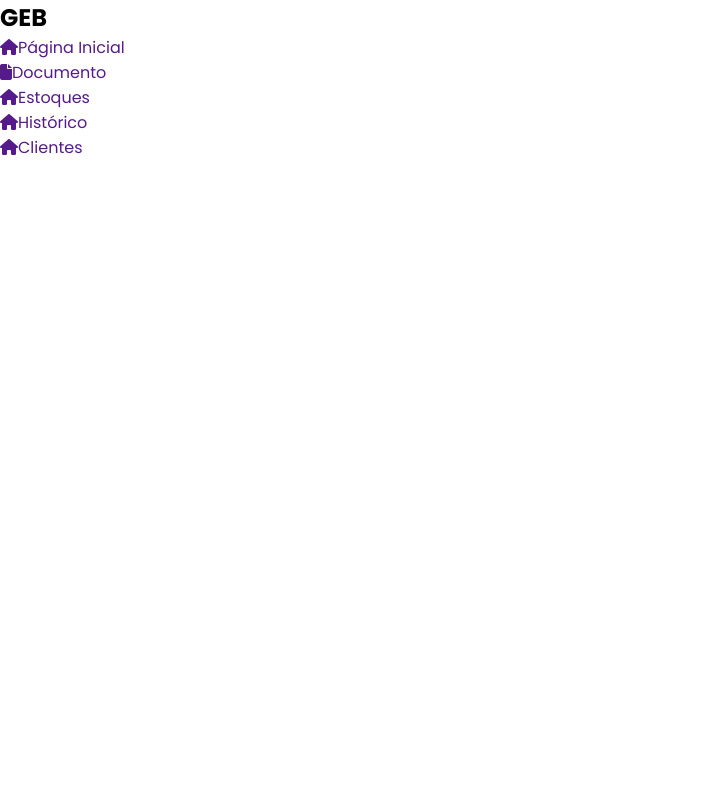
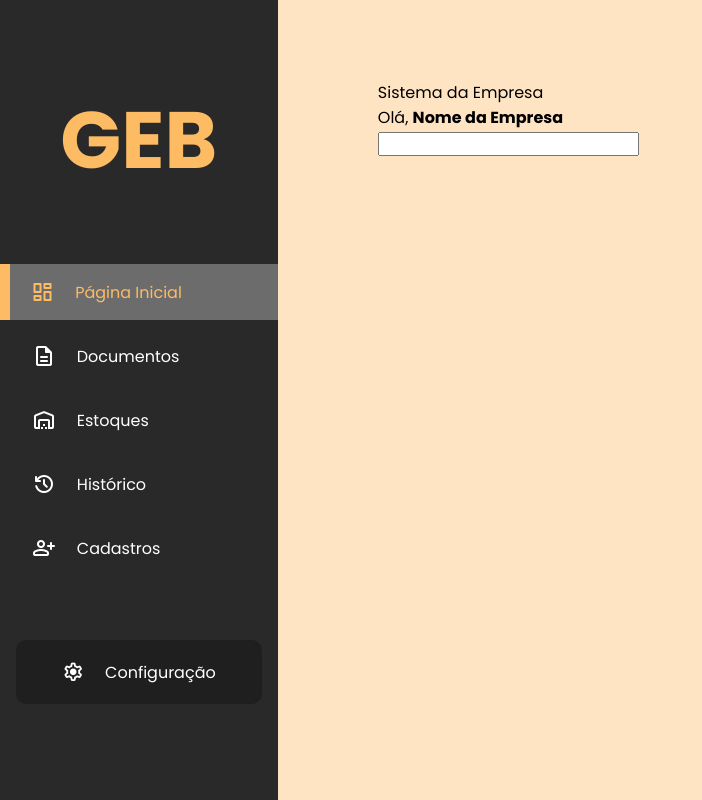
Before and after one commit to GustavoGSF/PI-Sistema-GEB, a plain HTML site: page system-company/index.html in a window 1280 px wide. Shown: the whole page, without its empty margins (0-702 px from the left). Drawn offline with nearby package versions, Linux system fonts and the light colour scheme.

Commit message:
Update 09.08.2022
Foi adicionado o início do HTML e CSS. O aside ficou pronto, só falta construir o main.

```diff
--- a/system-company/index.html
+++ b/system-company/index.html
@@ -8,24 +8,65 @@
 
     <link rel="stylesheet" href="style.css">
 
-    <script src="https://kit.fontawesome.com/adaef60cf8.js" crossorigin="anonymous"></script>
+    <link rel="stylesheet" href="https://fonts.googleapis.com/css2?family=Material+Symbols+Rounded:opsz,wght,FILL,GRAD@48,600,1,0" />
 </head>
 <body>
     <aside>
-        <h1>GEB</h1>
-        <nav>
-            <ul>
-                <li><a href=""><i class="fa-solid fa-house"></i>Página Inicial</a></li>
-                <li><a href=""><i class="fa-solid fa-file"></i>Documento</a></li>
-                <li><a href=""><i class="fa-solid fa-house"></i>Estoques</a></li>
-                <li><a href=""><i class="fa-solid fa-house"></i>Histórico</a></li>
-                <li><a href=""><i class="fa-solid fa-house"></i>Clientes</a></li>
-            </ul>
-        </nav>
-        <a href=""></a>
+        <div class="side-bar">
+            <nav>
+                <h1>GEB</h1>
+                <ul>
+                    <li><a href="" class="active">
+                        <span class="material-symbols-rounded">dashboard</span>
+                        <p>Página Inicial</p></a>
+                    </li>
+                    <li><a href="">
+                        <span class="material-symbols-rounded">description</span>
+                        <p>Documentos</p></a>
+                    </li>
+                    <li><a href="">
+                        <span class="material-symbols-rounded">warehouse</span>
+                        <p>Estoques</p></a>
+                    </li>
+                    <li><a href="">
+                        <span class="material-symbols-rounded">history</span>
+                        <p>Histórico</p></a>
+                    </li>
+                    <li><a href="">
+                        <span class="material-symbols-rounded">person_add</span>
+                        <p>Cadastros</p></a>
+                    </li>
+                </ul>
+            </nav>
+            <div class="settings">
+                <a href="">
+                    <span class="material-symbols-rounded">settings</span>
+                    <p>Configuração</p>
+                </a>
+            </div>
+        </div>
     </aside>
     <main>
+        <div class="box">
+            <header>
+                <p>Sistema da Empresa</p>
+                <p>Olá, <b>Nome da Empresa</b></p>
+            </header>
+            <div class="search-bar">
+                <input type="search" name="busca" id="searchBar">
+            </div>
+            <section class="storages">
 
+            </section>
+            <section class="bns-sche">
+                <div class="bonus">
+
+                </div>
+                <div class="schedulle">
+
+                </div>
+            </section>
+        </div>
     </main>
 </body>
 </html>
--- a/system-company/style.css
+++ b/system-company/style.css
@@ -1,4 +1,11 @@
+/* -------------------- IMPORTS -------------------- */
+
 @import url('https://fonts.googleapis.com/css2?family=Poppins:wght@300;400;500;600;700&display=swap');
+
+/* -------------------- ROOTS -------------------- */
+
+
+/* -------------------- CONFIGS -------------------- */
 
 * {
     margin: 0;
@@ -12,4 +19,118 @@
 body {
     height: 100vh;
     width: 100vw;
+    position: relative;
+    display: flex;
+    align-items: center;
+    justify-content: space-between;
 }
+
+a {
+    color: #ffffff;
+}
+
+/* -------------------- ASIDE -------------------- */
+
+aside {
+    position: relative;
+    display: flex;
+    align-items: center;
+    background-color: #292929;
+    height: 100%;
+    width: 18rem;
+    z-index: 1;
+}
+aside .side-bar {
+    display: flex;
+    flex-direction: column;
+    justify-content: space-between;
+    height: 80%;
+    width: 100%;
+}
+
+aside h1 {
+    display: flex;
+    justify-content: center;
+    color: #fdbb64;
+    font-size: 5rem;
+    margin-bottom: 4rem;
+}
+
+aside nav a {
+    display: flex;
+    align-items: center;
+    margin: 2rem;
+    margin-bottom: -1.5rem;
+    gap: 1.3rem;
+    height: 3.5rem;
+    transition: all 300ms ease;
+}
+aside nav span {
+    font-size: 1rem;
+    transition: all 300ms ease;
+}
+aside nav a.active {
+    background-color: #ffffff50;
+    color: #fdbb64;
+    margin-left: 0;
+    margin-right: 0;
+}
+aside nav a.active:before {
+    content: "";
+    width: 0.6rem;
+    height: 100%;
+    background: #fdbb64;
+}
+aside nav a span {
+    font-size: 1.4rem;
+    transition: all 200ms ease;
+}
+aside nav a:hover {
+    color: #fdbb64;
+}
+aside nav a:hover span {
+    margin-left: 0.5rem;
+}
+
+aside .settings a {
+    display: flex;
+    align-items: center;
+    justify-content: center;
+    margin: 1rem;
+    border-radius: 10px;
+    gap: 1.3rem;
+    height: 4rem;
+    transition: all 300ms ease;
+    background-color: #1f1f1f;
+}
+aside .settings a span {
+    font-size: 1.4rem;
+    transition: all 100ms ease-out;
+}
+aside .settings a:hover {
+    background-color: #fdbb64;
+    color: #1f1f1f;
+}
+aside .settings a:hover span {
+    margin-left: 0.2rem;
+}
+
+
+main {
+    position: relative;
+    display: flex;
+    align-items: center;
+    justify-content: center;
+    background-color: bisque;
+    height: 100%;
+    width: calc(100vw - 15rem);
+    z-index: 1;
+}
+
+main .box {
+    position: relative;
+    display: flex;
+    flex-direction: column;
+    height: 80%;
+    width: 80%;
+}
```
